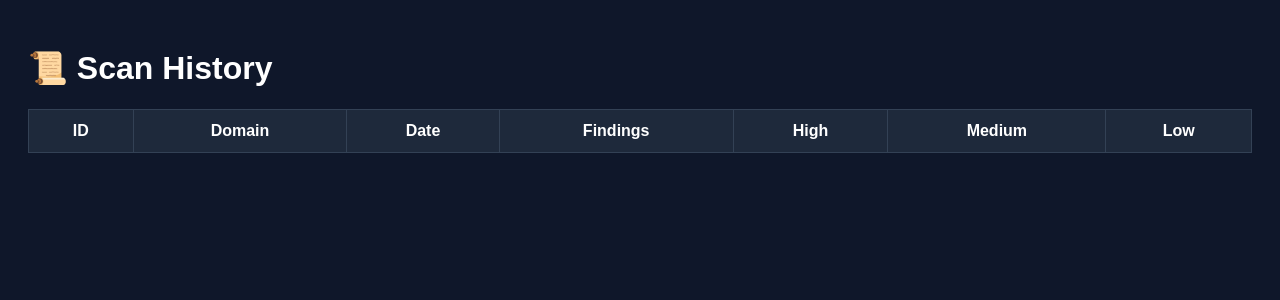
After one commit to BusyDetective/ai-bug-bounty-recon, a Flask app: page /history in a window 1280 px wide. The commit adds this page. Shown: the top 300 px of the page. Run offline with Flask 3, Linux system fonts and the light colour scheme; a user stored in the database is signed in; data that the repository does not hold is empty.

Commit message:
Added authentication system and persistent scan history

```diff
--- a/dashboard/app.py
+++ b/dashboard/app.py
@@ -1,4 +1,4 @@
-from flask import Flask, render_template, request, send_file
+from flask import Flask, render_template, request, send_file, redirect, session
 import sys
 import os
 os.environ["CLI_MODE"] = "0"
@@ -6,27 +6,50 @@ import matplotlib.pyplot as plt
 from reportlab.platypus import SimpleDocTemplate, Paragraph, Spacer, Image, PageBreak
 from reportlab.lib.styles import getSampleStyleSheet
 from datetime import datetime
+from werkzeug.security import generate_password_hash, check_password_hash
 
 # Add project root to path
 sys.path.append(os.path.abspath(os.path.join(os.path.dirname(__file__), '..')))
 
 from core.recon_core import run_recon
 from ai_engine.risk_scoring import calculate_risk
+from database import (
+    init_db,
+    save_scan,
+    get_scans,
+    create_user,
+    authenticate_user
+)
 
 app = Flask(__name__)
+app.secret_key = "supersecretkey"
+init_db()
 
 @app.route('/')
 def index():
+
+    if "user" not in session:
+        return redirect("/login")
+
     return render_template('index.html')
 
 
 @app.route('/scan', methods=['POST'])
 def scan():
+
+    if "user" not in session:
+        return redirect("/login")
+
     domain = request.form.get('domain')
 
     base_dir = os.path.abspath(os.path.join(os.path.dirname(__file__), '..'))
 
     results = run_recon(domain)
+    save_scan(
+        domain,
+        results["risk"],
+        results["findings"]
+    )
 
     subdomains = results.get("subdomains", [])
     alive_hosts = results.get("live_hosts", [])
@@ -237,6 +260,10 @@ def scan():
 
 @app.route('/download/<domain>')
 def download_report(domain):
+
+    if "user" not in session:
+        return redirect("/login")
+
     safe_domain = (
         domain
         .replace("https://", "")
@@ -253,6 +280,67 @@ def download_report(domain):
     else:
         return f"File not found: {file_path}"
 
+@app.route("/history")
+def history():
+
+    if "user" not in session:
+        return redirect("/login")
+
+    scans = get_scans()
+
+    return render_template(
+        "history.html",
+        scans=scans
+    )
+
+@app.route("/register", methods=["GET", "POST"])
+def register():
+
+    if request.method == "POST":
+
+        username = request.form["username"]
+
+        password = generate_password_hash(
+            request.form["password"]
+        )
+
+        success = create_user(username, password)
+
+        if not success:
+            return "User already exists"
+
+        return redirect("/login")
+
+    return render_template("register.html")
+
+@app.route("/login", methods=["GET", "POST"])
+def login():
+
+    if request.method == "POST":
+
+        username = request.form["username"]
+
+        password = request.form["password"]
+
+        user = authenticate_user(username)
+
+        if user and check_password_hash(user[2], password):
+
+            session["user"] = username
+
+            return redirect("/")
+
+        return "Invalid credentials"
+
+    return render_template("login.html")
+
+@app.route("/logout")
+def logout():
+
+    session.clear()
+
+    return redirect("/login")
+
 if __name__ == "__main__":
     port = int(os.environ.get("PORT", 5000))
     app.run(host="0.0.0.0", port=port)
--- /dev/null
+++ b/dashboard/templates/history.html
@@ -0,0 +1,76 @@
+<!DOCTYPE html>
+<html>
+<head>
+    <title>Scan History</title>
+
+    <style>
+        body{
+            background:#0f172a;
+            color:white;
+            font-family:Arial;
+            padding:20px;
+        }
+
+        table{
+            width:100%;
+            border-collapse:collapse;
+        }
+
+        th, td{
+            border:1px solid #334155;
+            padding:12px;
+        }
+
+        th{
+            background:#1e293b;
+        }
+
+        tr:nth-child(even){
+            background:#111827;
+        }
+    </style>
+</head>
+
+<body>
+
+<h1>📜 Scan History</h1>
+
+<table>
+
+<tr>
+    <th>ID</th>
+    <th>Domain</th>
+    <th>Date</th>
+    <th>Findings</th>
+    <th>High</th>
+    <th>Medium</th>
+    <th>Low</th>
+</tr>
+
+{% for scan in scans %}
+
+<tr>
+    <td>{{ scan[0] }}</td>
+    <td>{{ scan[1] }}</td>
+    <td>{{ scan[2] }}</td>
+    <td>{{ scan[3] }}</td>
+    <td>{{ scan[4] }}</td>
+    <td>{{ scan[5] }}</td>
+    <td>{{ scan[6] }}</td>
+</tr>
+
+<th>Status</th>
+<td>
+    {% if scan[7] == "Completed" %}
+        <span style="color:#22c55e;">✅ Completed</span>
+    {% else %}
+        <span style="color:#f59e0b;">⏳ Running</span>
+    {% endif %}
+</td>
+
+{% endfor %}
+
+</table>
+
+</body>
+</html>
--- a/dashboard/templates/index.html
+++ b/dashboard/templates/index.html
@@ -51,6 +51,12 @@
     <button type="submit">🚀 Start Scan</button>
 </form>
 
+<br><br>
+
+<a href="/history">
+    <button>📜 Scan History</button>
+</a>
+
 <!-- ✅ LOADER -->
 <div id="loader" style="display:none; margin-top:20px;">
 
--- /dev/null
+++ b/database.py
@@ -0,0 +1,112 @@
+import sqlite3
+
+DB_NAME = "recon.db"
+
+def init_db():
+    conn = sqlite3.connect(DB_NAME)
+
+    cursor = conn.cursor()
+
+    cursor.execute("""
+    CREATE TABLE IF NOT EXISTS scans (
+        id INTEGER PRIMARY KEY AUTOINCREMENT,
+        domain TEXT,
+        scan_date TEXT,
+        findings_count INTEGER,
+        high_count INTEGER,
+        medium_count INTEGER,
+        low_count INTEGER,
+        status TEXT
+    )
+    """)
+
+    cursor.execute("""
+    CREATE TABLE IF NOT EXISTS users (
+        id INTEGER PRIMARY KEY AUTOINCREMENT,
+        username TEXT UNIQUE,
+        password TEXT
+    )
+    """)
+
+    conn.commit()
+    conn.close()
+
+def save_scan(domain, risk, findings):
+    conn = sqlite3.connect(DB_NAME)
+
+    cursor = conn.cursor()
+
+    cursor.execute("""
+    INSERT INTO scans (
+        domain,
+        scan_date,
+        findings_count,
+        high_count,
+        medium_count,
+        low_count,
+        status
+    )
+    VALUES (?, datetime('now'), ?, ?, ?, ?, ?)
+    """, (
+        domain,
+        len(findings),
+        len(risk["high"]),
+        len(risk["medium"]),
+        len(risk["low"]),
+        "Completed"
+    ))
+
+    conn.commit()
+    conn.close()
+
+def get_scans():
+    conn = sqlite3.connect(DB_NAME)
+
+    cursor = conn.cursor()
+
+    cursor.execute("""
+    SELECT * FROM scans
+    ORDER BY id DESC
+    """)
+
+    rows = cursor.fetchall()
+
+    conn.close()
+
+    return rows
+
+def create_user(username, password):
+
+    conn = sqlite3.connect(DB_NAME)
+    cursor = conn.cursor()
+
+    try:
+        cursor.execute("""
+        INSERT INTO users (username, password)
+        VALUES (?, ?)
+        """, (username, password))
+
+        conn.commit()
+        return True
+
+    except:
+        return False
+
+    finally:
+        conn.close()
+
+def authenticate_user(username):
+
+    conn = sqlite3.connect(DB_NAME)
+    cursor = conn.cursor()
+
+    cursor.execute("""
+    SELECT * FROM users
+    WHERE username=?
+    """, (username,))
+
+    user = cursor.fetchone()
+
+    conn.close()
+
+    return user
```
Also changed, not shown: dashboard/templates/login.html (added, +67 -0 lines), dashboard/templates/register.html (added, +67 -0 lines), recon.db (added), users.db (added).
